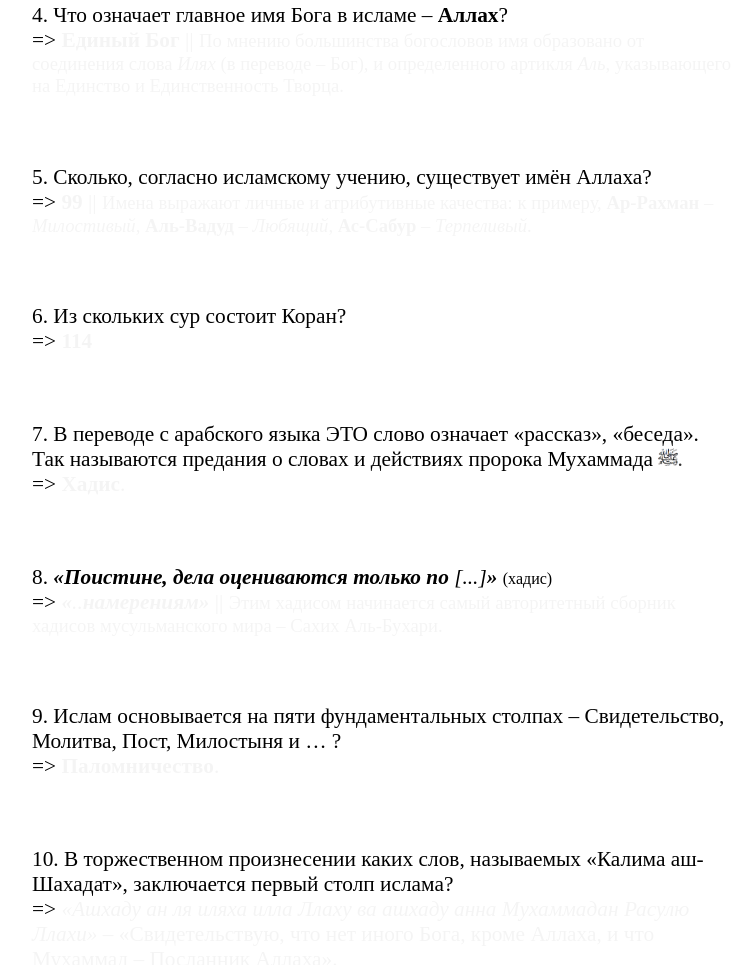
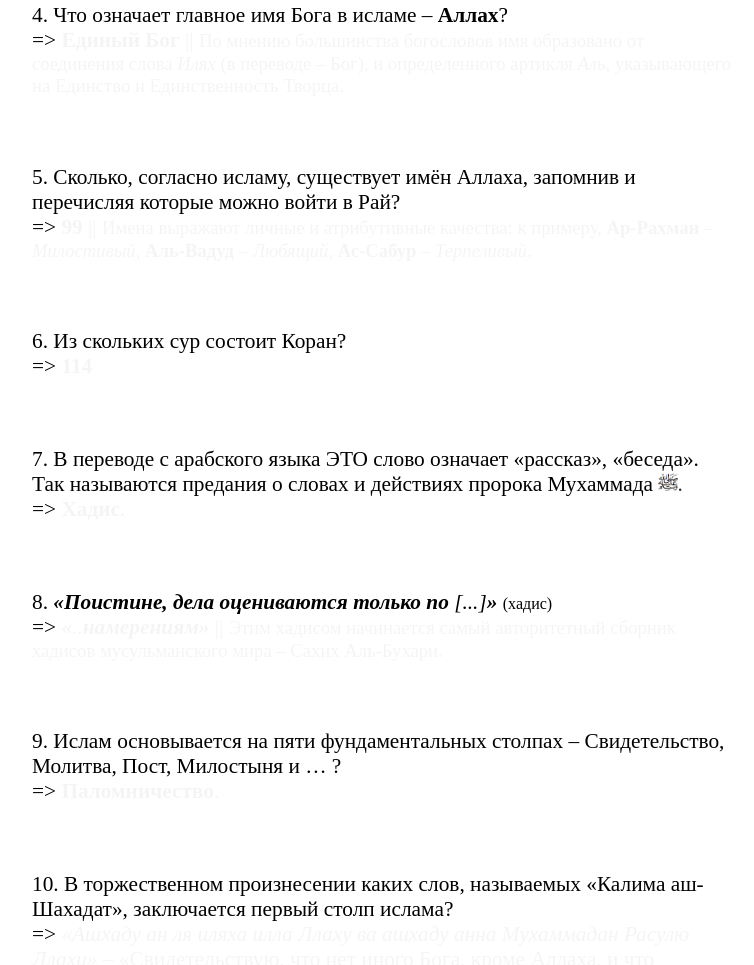
Before and after one commit to isqu/isqu.github.io, a plain HTML site: page index1.html in a window 1280 px wide. Shown: the part 823-1788 px from the top of the page, without its empty margins (258-1012 px from the left). Drawn offline with Linux system fonts and the light colour scheme.

Commit message:
Update index1.html

```diff
--- a/index1.html
+++ b/index1.html
@@ -90,8 +90,7 @@
 <p ><br>
 </p><div><font face="Times New Roman, serif"><font ><span style="background: transparent">5.</span></font></font><font face="Times New Roman, serif"><span style="background: transparent">
 </span></font><font face="Times New Roman, serif"><span style="background: transparent">Сколько,
-согласно исламскому учению, существует
-имён Аллаха?</span></font><font face="Times New Roman, serif"><font ><span style="font-weight: normal"><span style="background: transparent"><br></span></span></font></font></div><font face="Times New Roman, serif"><font ><span style="font-weight: normal"><span style="background: transparent; color:black">=&gt;</span></span></font></font><div style="opacity:0.04;display:inline" onmouseover="this.style.opacity = 1.0";><font face="Times New Roman, serif"><span style="background: transparent">
+согласно исламу, существует имён Аллаха, запомнив и перечисляя которые можно войти в Рай?</span></font><font face="Times New Roman, serif"><font ><span style="font-weight: normal"><span style="background: transparent"><br></span></span></font></font></div><font face="Times New Roman, serif"><font ><span style="font-weight: normal"><span style="background: transparent; color:black">=&gt;</span></span></font></font><div style="opacity:0.04;display:inline" onmouseover="this.style.opacity = 1.0";><font face="Times New Roman, serif"><span style="background: transparent">
 </span></font><font face="Times New Roman, serif"><b><span style="background: transparent">99</span></b></font><font face="Times New Roman, serif"><b><span style="background: transparent">
 </span></b></font><font face="Times New Roman, serif"><span style="font-weight: normal"><span style="background: transparent">||</span></span></font><font face="Times New Roman, serif"><b><span style="background: transparent">
 </span></b></font><font face="Times New Roman, serif"><font style="font-size: 14pt" size="2"><span style="background: transparent">Имена
```
